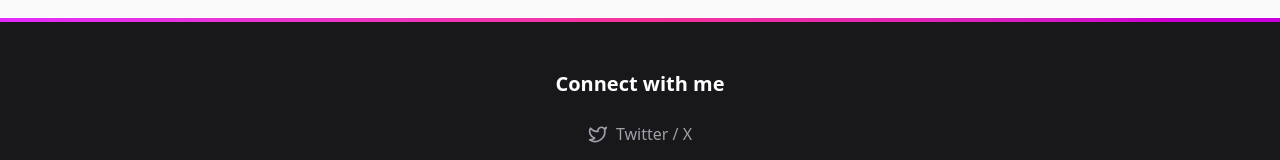
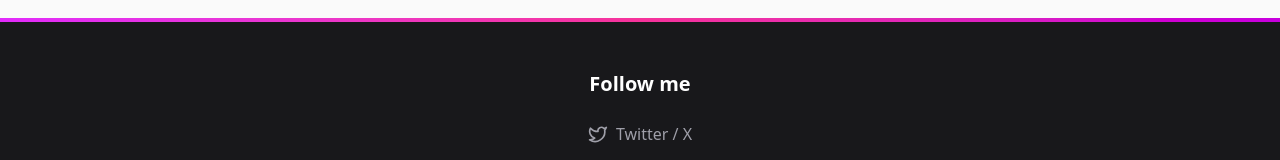
Before and after one commit to mystic0137/CLOBS-ON-BLOBS, a Next.js app: page / in a window 1280 px wide. Shown: the part 1329-1489 px from the top of the page. Built offline with nearby package versions, Linux system fonts and the light colour scheme.

Commit message:
Update learning-dashboard.tsx

```diff
--- a/src/components/learning-dashboard.tsx
+++ b/src/components/learning-dashboard.tsx
@@ -434,7 +434,7 @@
         <div className="h-1 bg-gradient-to-r from-fuchsia-500 via-pink-500 to-fuchsia-600" />
         <div className="container mx-auto px-6 py-12">
           <div className="text-center space-y-6">
-            <h3 className="text-xl font-semibold">Connect with me</h3>
+            <h3 className="text-xl font-semibold">Follow me</h3>
             <div className="flex items-center justify-center space-x-8">
               <a
                 href="https://x.com/defi_not_defry" target="_blank"
```
